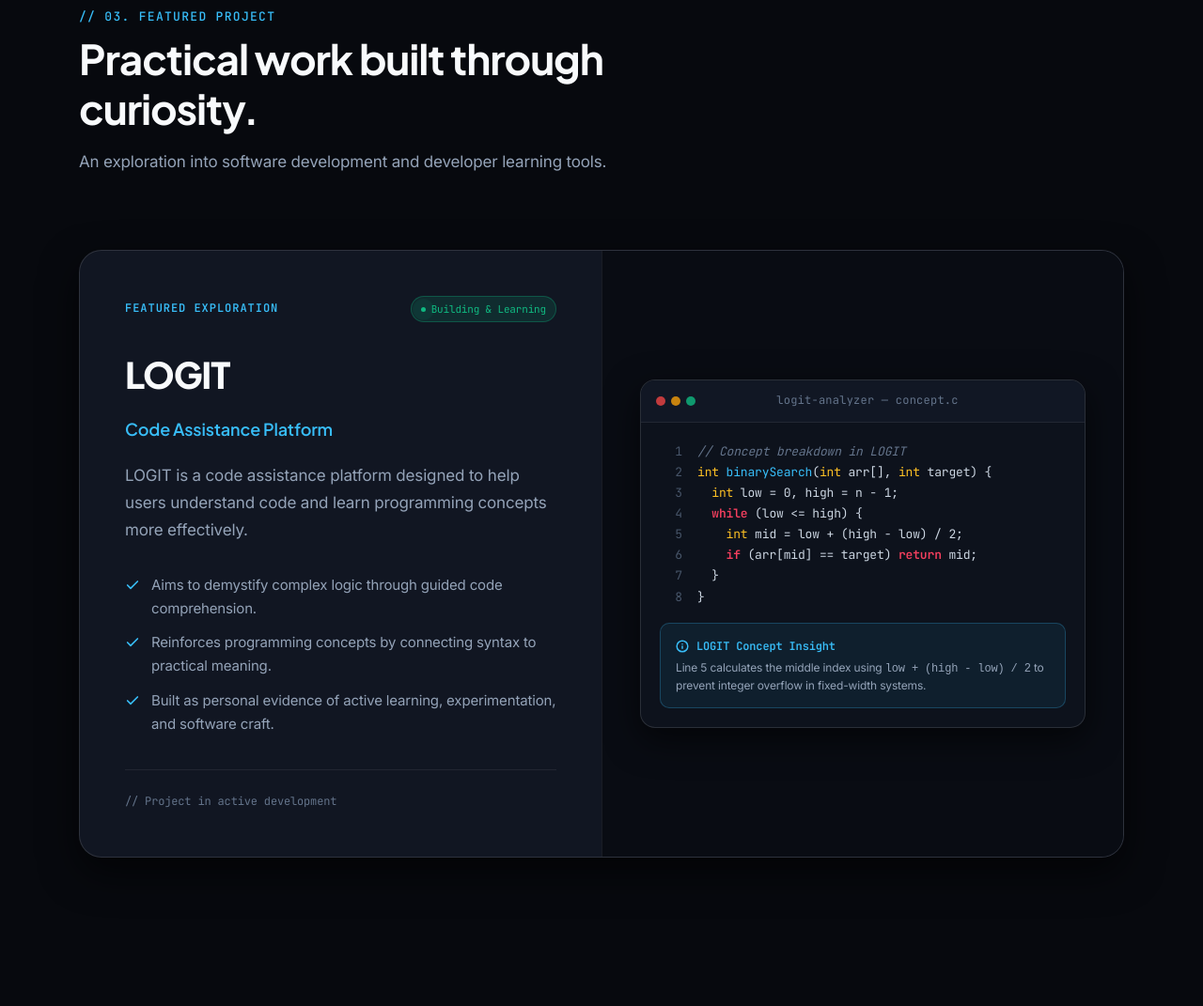
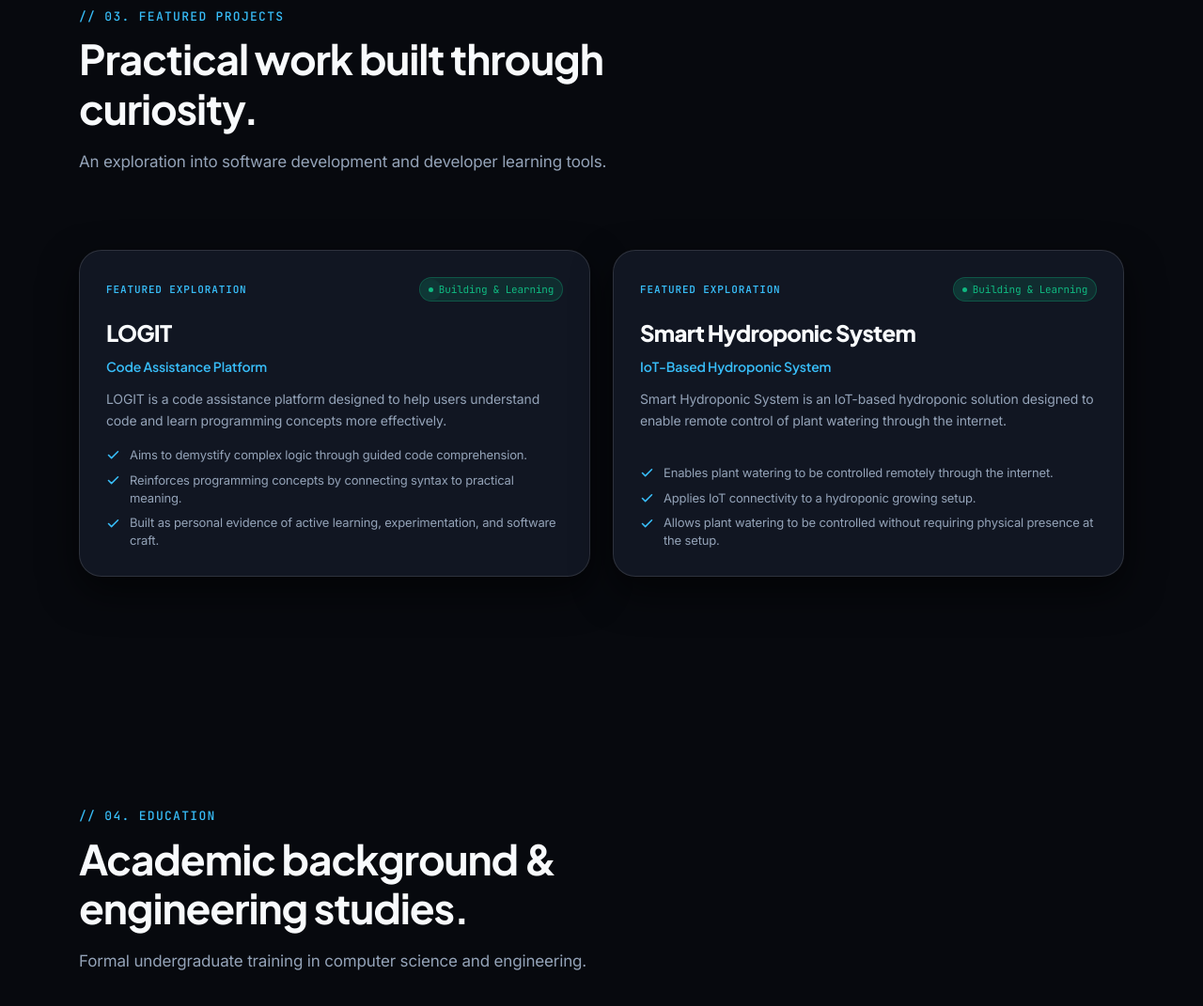
Before and after one commit to rohansaburi/rohan-saburi-portfolio, a website: page index.html in a window 1280 px wide. Shown: the part 3612-4683 px from the top of the page at 94% size. Drawn offline with Linux system fonts and the light colour scheme.

Commit message:
Update projects section

```diff
--- a/css/style.css
+++ b/css/style.css
@@ -1064,8 +1064,15 @@ ul, ol {
 }
 
 /* --------------------------------------------------------------------------
-   9. FEATURED PROJECT (LOGIT)
+   9. FEATURED PROJECTS
    -------------------------------------------------------------------------- */
+.projects-grid {
+  display: grid;
+  grid-template-columns: repeat(2, 1fr);
+  gap: 1.5rem;
+  align-items: stretch;
+}
+
 .project-card {
   background: var(--bg-card);
   border: 1px solid var(--border-medium);
@@ -1073,6 +1080,9 @@ ul, ol {
   overflow: hidden;
   box-shadow: var(--shadow-lg);
   transition: border-color var(--transition-base), transform var(--transition-base);
+  height: 100%;
+  display: flex;
+  flex-direction: column;
 }
 
 .project-card:hover {
@@ -1080,23 +1090,18 @@ ul, ol {
   transform: translateY(-4px);
 }
 
-.project-card-grid {
-  display: grid;
-  grid-template-columns: 1fr 1fr;
-}
-
 .project-info-pane {
-  padding: 3rem;
+  padding: 1.75rem 1.75rem;
   display: flex;
   flex-direction: column;
+  flex: 1;
+}
+
+.project-meta-top {
+  display: flex;
+  align-items: center;
   justify-content: space-between;
-}
-
-.project-meta-top {
-  display: flex;
-  align-items: center;
-  justify-content: space-between;
-  margin-bottom: 1.5rem;
+  margin-bottom: 0.875rem;
 }
 
 .project-kicker {
@@ -1104,7 +1109,7 @@ ul, ol {
   align-items: center;
   gap: 0.5rem;
   font-family: var(--font-mono);
-  font-size: 0.75rem;
+  font-size: 0.6875rem;
   font-weight: 600;
   color: var(--accent-cyan);
   text-transform: uppercase;
@@ -1120,170 +1125,54 @@ ul, ol {
   color: var(--status-emerald);
   background: var(--status-emerald-dim);
   border: 1px solid rgba(16, 185, 129, 0.3);
-  padding: 0.25rem 0.625rem;
+  padding: 0.2rem 0.55rem;
   border-radius: var(--radius-full);
 }
 
 .project-title {
   font-family: var(--font-display);
-  font-size: clamp(2rem, 3vw, 2.75rem);
+  font-size: 1.5rem;
   font-weight: 800;
   color: var(--text-primary);
   letter-spacing: -0.03em;
-  margin-bottom: 0.75rem;
+  margin-bottom: 0.25rem;
 }
 
 .project-tagline {
   font-family: var(--font-display);
-  font-size: 1.125rem;
+  font-size: 0.875rem;
   font-weight: 600;
   color: var(--accent-cyan);
-  margin-bottom: 1.25rem;
+  margin-bottom: 0.75rem;
 }
 
 .project-description {
-  font-size: 1.0625rem;
-  line-height: 1.7;
-  color: var(--text-secondary);
-  margin-bottom: 2rem;
+  font-size: 0.875rem;
+  line-height: 1.6;
+  color: var(--text-secondary);
+  margin-bottom: 1rem;
 }
 
 .project-focus-list {
   display: flex;
   flex-direction: column;
-  gap: 0.75rem;
-  margin-bottom: 2.25rem;
+  gap: 0.5rem;
+  margin-top: auto;
 }
 
 .project-focus-item {
   display: flex;
   align-items: flex-start;
-  gap: 0.75rem;
-  font-size: 0.9375rem;
+  gap: 0.625rem;
+  font-size: 0.8125rem;
+  line-height: 1.45;
   color: var(--text-secondary);
 }
 
 .project-focus-icon {
   color: var(--accent-cyan);
-  margin-top: 0.25rem;
+  margin-top: 0.15rem;
   flex-shrink: 0;
-}
-
-.project-actions {
-  display: flex;
-  align-items: center;
-  gap: 1rem;
-  padding-top: 1.5rem;
-  border-top: 1px solid var(--border-subtle);
-}
-
-.project-note {
-  font-family: var(--font-mono);
-  font-size: 0.75rem;
-  color: var(--text-tertiary);
-}
-
-/* Project Interface Preview Pane (Interactive Code Inspector Concept) */
-.project-preview-pane {
-  background: #090c13;
-  border-left: 1px solid var(--border-subtle);
-  padding: 2.5rem;
-  display: flex;
-  flex-direction: column;
-  justify-content: center;
-  position: relative;
-  overflow: hidden;
-}
-
-.terminal-window {
-  background: #0d121c;
-  border: 1px solid var(--border-medium);
-  border-radius: var(--radius-lg);
-  box-shadow: 0 12px 36px rgba(0, 0, 0, 0.6);
-  overflow: hidden;
-  font-family: var(--font-mono);
-  font-size: 0.8125rem;
-}
-
-.terminal-header {
-  background: #111724;
-  padding: 0.75rem 1rem;
-  display: flex;
-  align-items: center;
-  justify-content: space-between;
-  border-bottom: 1px solid var(--border-subtle);
-}
-
-.terminal-dots {
-  display: flex;
-  align-items: center;
-  gap: 6px;
-}
-
-.terminal-dot {
-  width: 10px;
-  height: 10px;
-  border-radius: 50%;
-}
-
-.dot-red { background: #ef4444; opacity: 0.8; }
-.dot-yellow { background: #f59e0b; opacity: 0.8; }
-.dot-green { background: #10b981; opacity: 0.8; }
-
-.terminal-title {
-  color: var(--text-tertiary);
-  font-size: 0.75rem;
-  letter-spacing: 0.02em;
-}
-
-.terminal-body {
-  padding: 1.25rem 1.25rem;
-  line-height: 1.7;
-  color: #cbd5e1;
-}
-
-.code-line {
-  display: flex;
-  gap: 1rem;
-}
-
-.line-num {
-  color: #475569;
-  user-select: none;
-  min-width: 1.5rem;
-  text-align: right;
-}
-
-.code-keyword { color: #f43f5e; font-weight: 600; }
-.code-fn { color: #38bdf8; }
-.code-var { color: #f8fafc; }
-.code-type { color: #fbbf24; }
-.code-comment { color: #64748b; font-style: italic; }
-.code-string { color: #34d399; }
-
-/* Explanation Box inside Mockup */
-.terminal-insight-box {
-  margin-top: 1rem;
-  padding: 0.875rem 1rem;
-  background: rgba(56, 189, 248, 0.08);
-  border: 1px solid rgba(56, 189, 248, 0.25);
-  border-radius: var(--radius-md);
-  font-size: 0.75rem;
-}
-
-.insight-header {
-  display: flex;
-  align-items: center;
-  gap: 0.5rem;
-  color: var(--accent-cyan);
-  font-weight: 600;
-  margin-bottom: 0.25rem;
-}
-
-.insight-desc {
-  color: var(--text-secondary);
-  font-family: var(--font-body);
-  line-height: 1.5;
 }
 
 /* --------------------------------------------------------------------------
@@ -1728,16 +1617,6 @@ ul, ol {
     grid-template-columns: 1fr;
     gap: 2.5rem;
   }
-
-  .project-card-grid {
-    grid-template-columns: 1fr;
-  }
-
-  .project-preview-pane {
-    border-left: none;
-    border-top: 1px solid var(--border-subtle);
-    padding: 2rem 1.5rem;
-  }
 }
 
 @media (max-width: 768px) {
@@ -1774,7 +1653,8 @@ ul, ol {
     gap: 0.875rem;
   }
 
-  .skills-grid {
+  .skills-grid,
+  .projects-grid {
     grid-template-columns: 1fr;
   }
 
@@ -1783,7 +1663,7 @@ ul, ol {
   }
 
   .project-info-pane {
-    padding: 2rem 1.5rem;
+    padding: 1.75rem 1.5rem;
   }
 
   .education-card {
--- a/index.html
+++ b/index.html
@@ -428,7 +428,7 @@
 
         <div class="section-header reveal-init">
           <div class="section-kicker">
-            <span>// 03. Featured Project</span>
+            <span>// 03. Featured Projects</span>
           </div>
           <h2 class="section-title">Practical work built through curiosity.</h2>
           <p class="section-subtitle">
@@ -436,12 +436,11 @@
           </p>
         </div>
 
+        <div class="projects-grid">
+
+          <!-- Project 1: LOGIT -->
           <article class="project-card reveal-init" id="projectLogit">
-          <div class="project-card-grid">
-
-            <!-- Left Info Pane -->
             <div class="project-info-pane">
-              <div>
               <div class="project-meta-top">
                 <span class="project-kicker">Featured Exploration</span>
                 <span class="project-status-tag">
@@ -459,99 +458,69 @@
 
               <div class="project-focus-list">
                 <div class="project-focus-item">
-                    <svg class="project-focus-icon" width="16" height="16" viewBox="0 0 24 24" fill="none" stroke="currentColor" stroke-width="2.5" stroke-linecap="round" stroke-linejoin="round" aria-hidden="true">
+                  <svg class="project-focus-icon" width="15" height="15" viewBox="0 0 24 24" fill="none" stroke="currentColor" stroke-width="2.5" stroke-linecap="round" stroke-linejoin="round" aria-hidden="true">
                     <polyline points="20 6 9 17 4 12"></polyline>
                   </svg>
                   <span>Aims to demystify complex logic through guided code comprehension.</span>
                 </div>
                 <div class="project-focus-item">
-                    <svg class="project-focus-icon" width="16" height="16" viewBox="0 0 24 24" fill="none" stroke="currentColor" stroke-width="2.5" stroke-linecap="round" stroke-linejoin="round" aria-hidden="true">
+                  <svg class="project-focus-icon" width="15" height="15" viewBox="0 0 24 24" fill="none" stroke="currentColor" stroke-width="2.5" stroke-linecap="round" stroke-linejoin="round" aria-hidden="true">
                     <polyline points="20 6 9 17 4 12"></polyline>
                   </svg>
                   <span>Reinforces programming concepts by connecting syntax to practical meaning.</span>
                 </div>
                 <div class="project-focus-item">
-                    <svg class="project-focus-icon" width="16" height="16" viewBox="0 0 24 24" fill="none" stroke="currentColor" stroke-width="2.5" stroke-linecap="round" stroke-linejoin="round" aria-hidden="true">
+                  <svg class="project-focus-icon" width="15" height="15" viewBox="0 0 24 24" fill="none" stroke="currentColor" stroke-width="2.5" stroke-linecap="round" stroke-linejoin="round" aria-hidden="true">
                     <polyline points="20 6 9 17 4 12"></polyline>
                   </svg>
                   <span>Built as personal evidence of active learning, experimentation, and software craft.</span>
                 </div>
               </div>
             </div>
+          </article>
 
-              <div class="project-actions">
-                <span class="project-note">// Project in active development</span>
+          <!-- Project 2: Smart Hydroponic System -->
+          <article class="project-card reveal-init delay-1" id="projectSmartHydroponicSystem">
+            <div class="project-info-pane">
+              <div class="project-meta-top">
+                <span class="project-kicker">Featured Exploration</span>
+                <span class="project-status-tag">
+                  <span class="status-dot-pulse" style="width: 5px; height: 5px;" aria-hidden="true"></span>
+                  <span>Building &amp; Learning</span>
+                </span>
+              </div>
+
+              <h3 class="project-title">Smart Hydroponic System</h3>
+              <div class="project-tagline">IoT-Based Hydroponic System</div>
+
+              <p class="project-description">
+                Smart Hydroponic System is an IoT-based hydroponic solution designed to enable remote control of plant watering through the internet.
+              </p>
+
+              <div class="project-focus-list">
+                <div class="project-focus-item">
+                  <svg class="project-focus-icon" width="15" height="15" viewBox="0 0 24 24" fill="none" stroke="currentColor" stroke-width="2.5" stroke-linecap="round" stroke-linejoin="round" aria-hidden="true">
+                    <polyline points="20 6 9 17 4 12"></polyline>
+                  </svg>
+                  <span>Enables plant watering to be controlled remotely through the internet.</span>
+                </div>
+                <div class="project-focus-item">
+                  <svg class="project-focus-icon" width="15" height="15" viewBox="0 0 24 24" fill="none" stroke="currentColor" stroke-width="2.5" stroke-linecap="round" stroke-linejoin="round" aria-hidden="true">
+                    <polyline points="20 6 9 17 4 12"></polyline>
+                  </svg>
+                  <span>Applies IoT connectivity to a hydroponic growing setup.</span>
+                </div>
+                <div class="project-focus-item">
+                  <svg class="project-focus-icon" width="15" height="15" viewBox="0 0 24 24" fill="none" stroke="currentColor" stroke-width="2.5" stroke-linecap="round" stroke-linejoin="round" aria-hidden="true">
+                    <polyline points="20 6 9 17 4 12"></polyline>
+                  </svg>
+                  <span>Allows plant watering to be controlled without requiring physical presence at the setup.</span>
                 </div>
               </div>
-
-            <!-- Right Visual Code Assistant Concept Preview Pane -->
-            <div class="project-preview-pane">
-              <div class="terminal-window">
-                <div class="terminal-header">
-                  <div class="terminal-dots" aria-hidden="true">
-                    <span class="terminal-dot dot-red"></span>
-                    <span class="terminal-dot dot-yellow"></span>
-                    <span class="terminal-dot dot-green"></span>
             </div>
-                  <span class="terminal-title">logit-analyzer &mdash; concept.c</span>
-                  <span style="width: 32px;"></span>
-                </div>
-
-                <div class="terminal-body">
-                  <div class="code-line">
-                    <span class="line-num">1</span>
-                    <span><span class="code-comment">// Concept breakdown in LOGIT</span></span>
-                  </div>
-                  <div class="code-line">
-                    <span class="line-num">2</span>
-                    <span><span class="code-type">int</span> <span class="code-fn">binarySearch</span>(<span class="code-type">int</span> arr[], <span class="code-type">int</span> target) {</span>
-                  </div>
-                  <div class="code-line">
-                    <span class="line-num">3</span>
-                    <span>&nbsp;&nbsp;<span class="code-type">int</span> low = 0, high = n - 1;</span>
-                  </div>
-                  <div class="code-line">
-                    <span class="line-num">4</span>
-                    <span>&nbsp;&nbsp;<span class="code-keyword">while</span> (low &lt;= high) {</span>
-                  </div>
-                  <div class="code-line">
-                    <span class="line-num">5</span>
-                    <span>&nbsp;&nbsp;&nbsp;&nbsp;<span class="code-type">int</span> mid = low + (high - low) / 2;</span>
-                  </div>
-                  <div class="code-line">
-                    <span class="line-num">6</span>
-                    <span>&nbsp;&nbsp;&nbsp;&nbsp;<span class="code-keyword">if</span> (arr[mid] == target) <span class="code-keyword">return</span> mid;</span>
-                  </div>
-                  <div class="code-line">
-                    <span class="line-num">7</span>
-                    <span>&nbsp;&nbsp;}</span>
-                  </div>
-                  <div class="code-line">
-                    <span class="line-num">8</span>
-                    <span>}</span>
-                  </div>
-
-                  <!-- LOGIT Concept Explanation Module -->
-                  <div class="terminal-insight-box">
-                    <div class="insight-header">
-                      <svg width="14" height="14" viewBox="0 0 24 24" fill="none" stroke="currentColor" stroke-width="2.5" stroke-linecap="round" stroke-linejoin="round" aria-hidden="true">
-                        <circle cx="12" cy="12" r="10"></circle>
-                        <path d="M12 16v-4"></path>
-                        <path d="M12 8h.01"></path>
-                      </svg>
-                      <span>LOGIT Concept Insight</span>
-                    </div>
-                    <p class="insight-desc">
-                      Line 5 calculates the middle index using <code>low + (high - low) / 2</code> to prevent integer overflow in fixed-width systems.
-                    </p>
-                  </div>
-                </div>
+          </article>
 
         </div>
-            </div>
-
-          </div>
-        </article>
 
       </div>
     </section>
```
Lines whose indentation alone changed are shown as unchanged.
